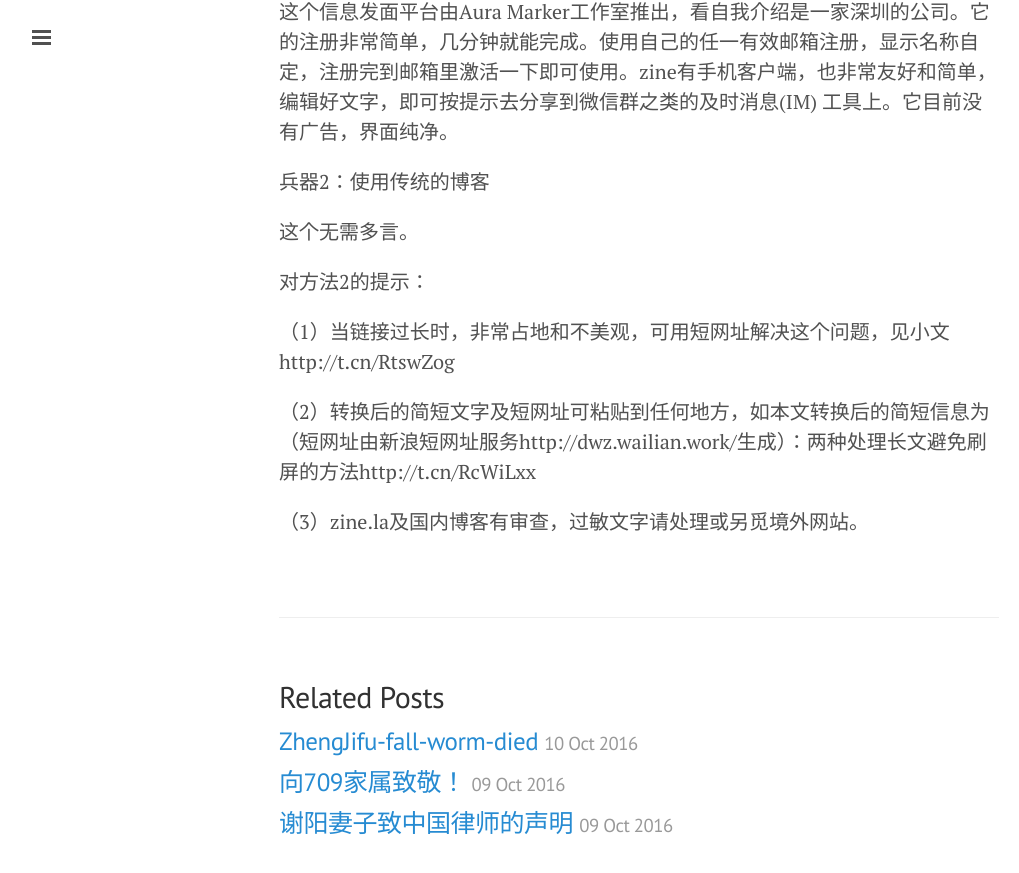
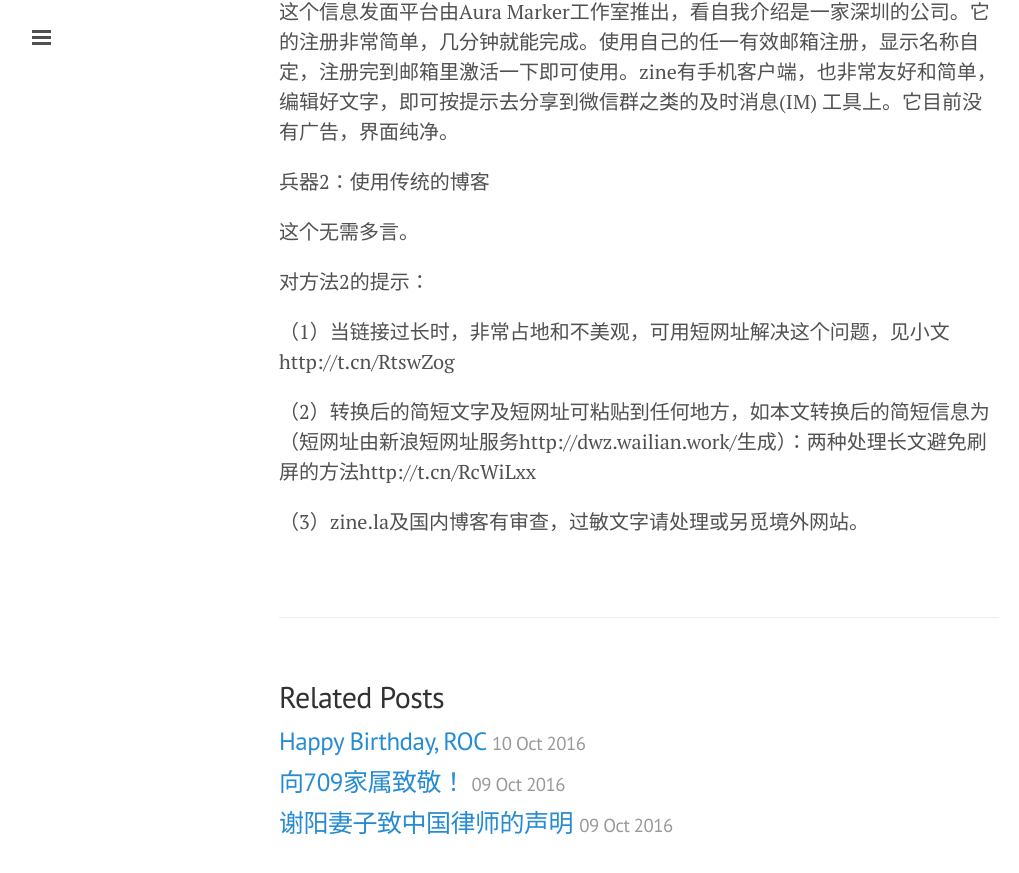
Before and after one commit to GuanglinDu/GuanglinDu.github.io, a Jekyll site: the page built from _posts/2016-10-10-convert-long-text-2-link.markdown, in a window 1280 px wide and 900 px high, scrolled down 1145 px. Shown: the top 873 px of the window, without its empty margins (1-1020 px from the left). Built offline with Jekyll 4.4.1, drawn with Linux system fonts in a browser that asks for light colours; some of the changed text lies outside the part shown.

Commit message:
Modify 2 posts on Oct. 10

```diff
--- a/_posts/2016-10-10-convert-long-text-2-link.markdown
+++ b/_posts/2016-10-10-convert-long-text-2-link.markdown
@@ -1,6 +1,6 @@
 ---
 published: true
-title: convert-long-text-2-link
+title: 两种处理长文避免刷屏的方法
 layout: post
 ---
 两种处理长文避免刷屏的方法
--- a/_posts/2016-10-10-happy-birthday-roc.markdown
+++ b/_posts/2016-10-10-happy-birthday-roc.markdown
@@ -1,6 +1,6 @@
 ---
 published: true
-title: ZhengJifu-fall-worm-died
+title: Happy Birthday, ROC
 layout: post
 ---
-Zheng Jifu
+Happy Birthday, ROC!
```
